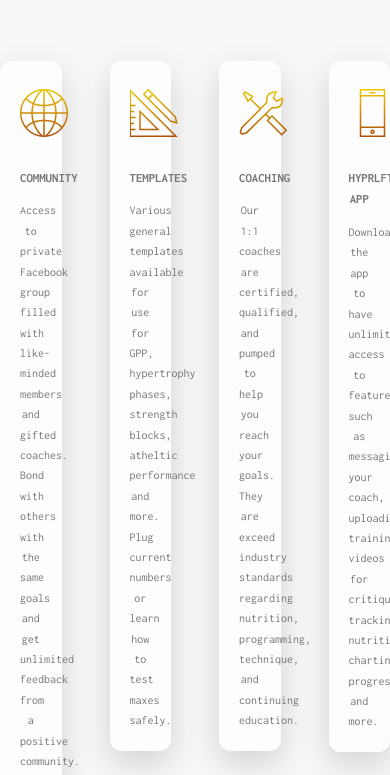
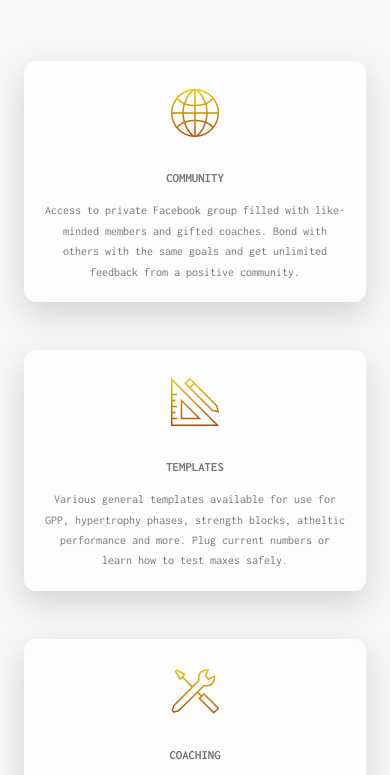
Before and after one commit to pswk1/hyprlft, a website: page app/index.html in a window 390 px wide. Shown: the part 1006-1781 px from the top of the page. Drawn offline with Linux system fonts and the light colour scheme.

Commit message:
media query mixins for grid system added

```diff
--- a/app/sass/abstracts/_variables.scss
+++ b/app/sass/abstracts/_variables.scss
@@ -20,4 +20,5 @@
 // GRID
 $grid-width: 114rem;
 $gutter-vertical: 8rem;
+$gutter-vertical-small: 6rem;
 $gutter-horizontal: 6rem;
--- a/app/sass/layout/_grid.scss
+++ b/app/sass/layout/_grid.scss
@@ -5,6 +5,15 @@
 
   &:not(:last-child) {
     margin-bottom: $gutter-vertical;
+
+    @include respond(tab-port) {
+      margin-bottom: $gutter-vertical-small;
+    }
+  }
+
+  @include respond(tab-port) {
+    max-width: 50rem;
+    padding: 0 3rem;
   }
 
   @include clearfix;
@@ -13,12 +22,20 @@
   // ^ = that begins with
   // * = that contains
   // $ = that ends with
-    [class^="col-"] {
-
+  [class^='col-'] {
     float: left;
 
     &:not(:last-child) {
       margin-right: $gutter-horizontal;
+
+      @include respond(tab-port) {
+        margin-right: 0;
+        margin-bottom: $gutter-vertical-small;
+      }
+    }
+
+    @include respond(tab-port) {
+      width: 100% !important;
     }
   }
 
@@ -31,7 +48,9 @@
   }
 
   .col-2-of-3 {
-      width: calc(2 * ((100% - 2 * #{$gutter-horizontal}) / 3) + #{$gutter-horizontal});
+    width: calc(
+      2 * ((100% - 2 * #{$gutter-horizontal}) / 3) + #{$gutter-horizontal}
+    );
   }
 
   .col-1-of-4 {
@@ -39,11 +58,14 @@
   }
 
   .col-2-of-4 {
-      width: calc(2 * ((100% - 3 * #{$gutter-horizontal}) / 4) + #{$gutter-horizontal});
+    width: calc(
+      2 * ((100% - 3 * #{$gutter-horizontal}) / 4) + #{$gutter-horizontal}
+    );
   }
 
   .col-3-of-4 {
-      width: calc(3 * ((100% - 3 * #{$gutter-horizontal}) / 4) + 2 * (#{$gutter-horizontal}));
+    width: calc(
+      3 * ((100% - 3 * #{$gutter-horizontal}) / 4) + 2 * (#{$gutter-horizontal})
+    );
   }
-
 }
```
Also changed, not shown: app/sass/components/_facilities.scss (+8 -4 lines), app/css/style.css. Lines whose indentation alone changed are shown as unchanged.
